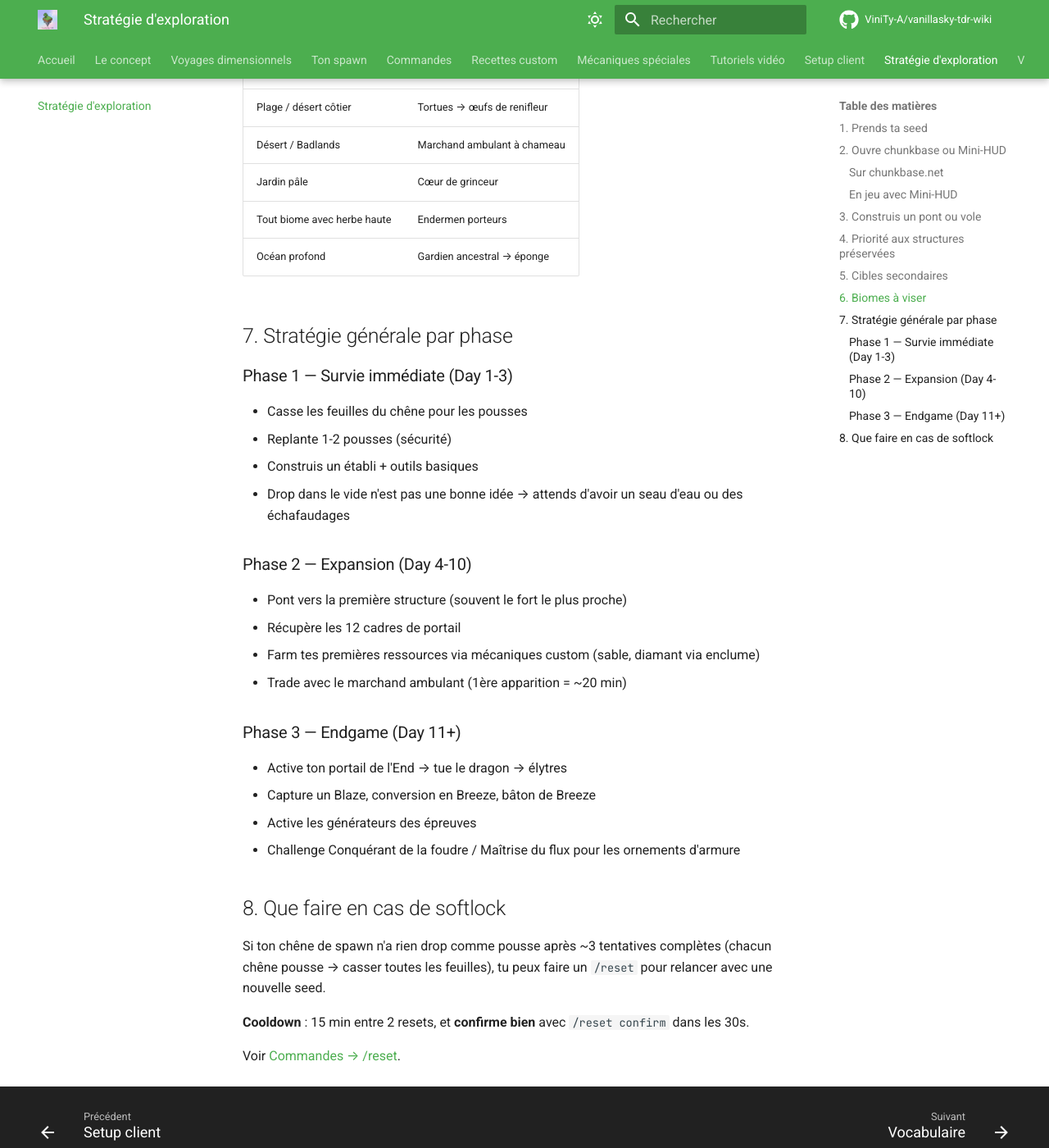
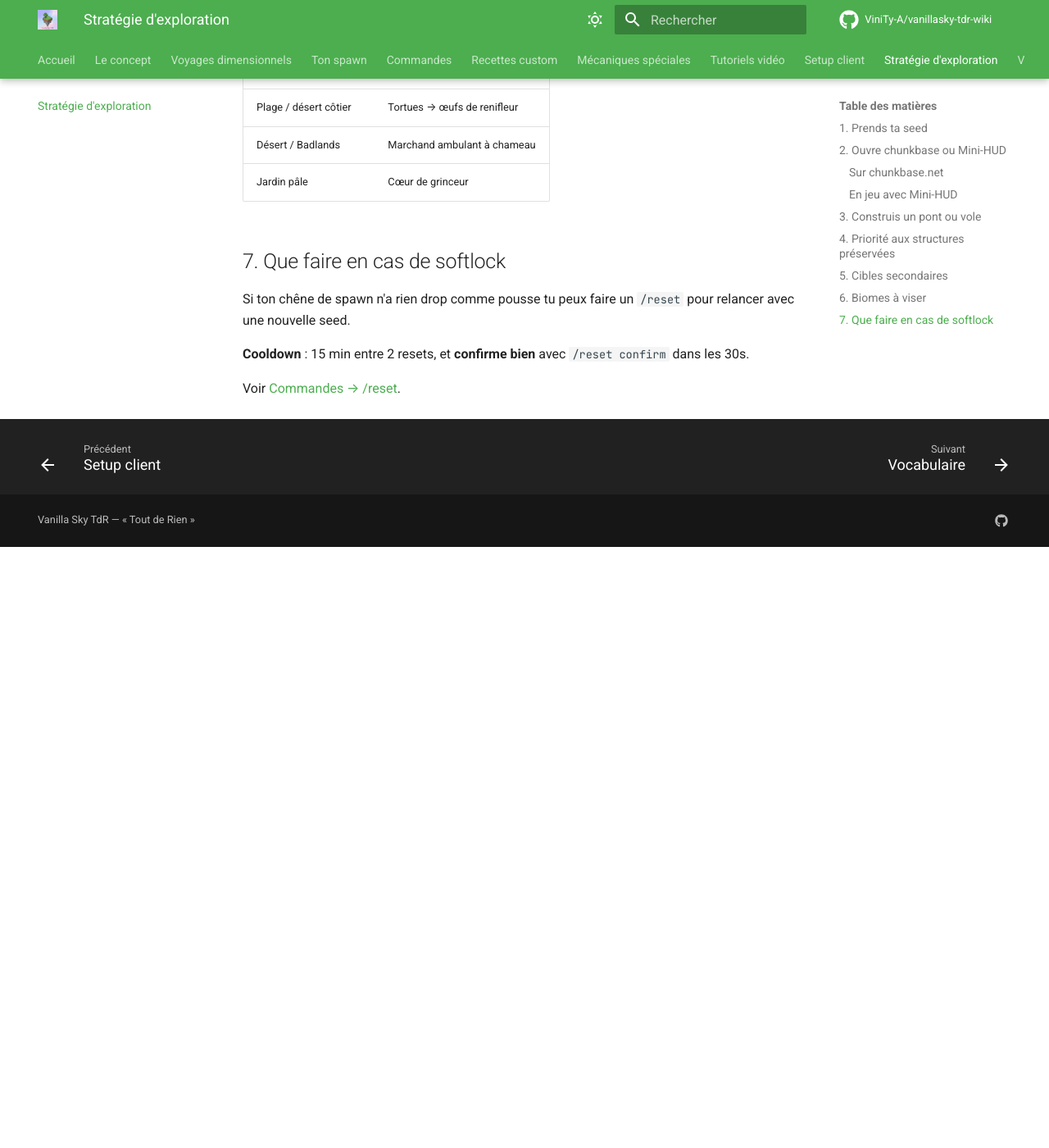
Before and after one commit to ViniTy-A/vanillasky-tdr-wiki, an MkDocs documentation site: the page built from docs/strategie-exploration.md, in a window 1280 px wide and 1400 px high, scrolled down 1723 px. Shown: the whole window at 82% size. Built offline with MkDocs 1.6.1 and Material for MkDocs 9.7.7, drawn with Linux system fonts in a browser that asks for light colours; comment, search, counter and statistics services are not loaded; after the commit the page ends 2390 px from its top, so only the background shows below that.

Commit message:
Update strategie-exploration.md

```diff
--- a/docs/strategie-exploration.md
+++ b/docs/strategie-exploration.md
@@ -54,32 +54,11 @@ Certains biomes sont nécessaires pour des mécaniques spécifiques :
 | Plage / désert côtier | Tortues → œufs de renifleur |
 | Désert / Badlands | Marchand ambulant à chameau |
 | Jardin pâle | Cœur de grinceur |
-| Tout biome avec herbe haute | Endermen porteurs |
-| Océan profond | Gardien ancestral → éponge |
 
-## 7. Stratégie générale par phase
 
-### Phase 1 — Survie immédiate (Day 1-3)
-- Casse les feuilles du chêne pour les pousses
-- Replante 1-2 pousses (sécurité)
-- Construis un établi + outils basiques
-- Drop dans le vide n'est pas une bonne idée → attends d'avoir un seau d'eau ou des échafaudages
+## 7. Que faire en cas de softlock
 
-### Phase 2 — Expansion (Day 4-10)
-- Pont vers la première structure (souvent le fort le plus proche)
-- Récupère les 12 cadres de portail
-- Farm tes premières ressources via mécaniques custom (sable, diamant via enclume)
-- Trade avec le marchand ambulant (1ère apparition = ~20 min)
-
-### Phase 3 — Endgame (Day 11+)
-- Active ton portail de l'End → tue le dragon → élytres
-- Capture un Blaze, conversion en Breeze, bâton de Breeze
-- Active les générateurs des épreuves
-- Challenge Conquérant de la foudre / Maîtrise du flux pour les ornements d'armure
-
-## 8. Que faire en cas de softlock
-
-Si ton chêne de spawn n'a rien drop comme pousse après ~3 tentatives complètes (chacun chêne pousse → casser toutes les feuilles), tu peux faire un `/reset` pour relancer avec une nouvelle seed.
+Si ton chêne de spawn n'a rien drop comme pousse tu peux faire un `/reset` pour relancer avec une nouvelle seed.
 
 **Cooldown** : 15 min entre 2 resets, et **confirme bien** avec `/reset confirm` dans les 30s.
 
```
